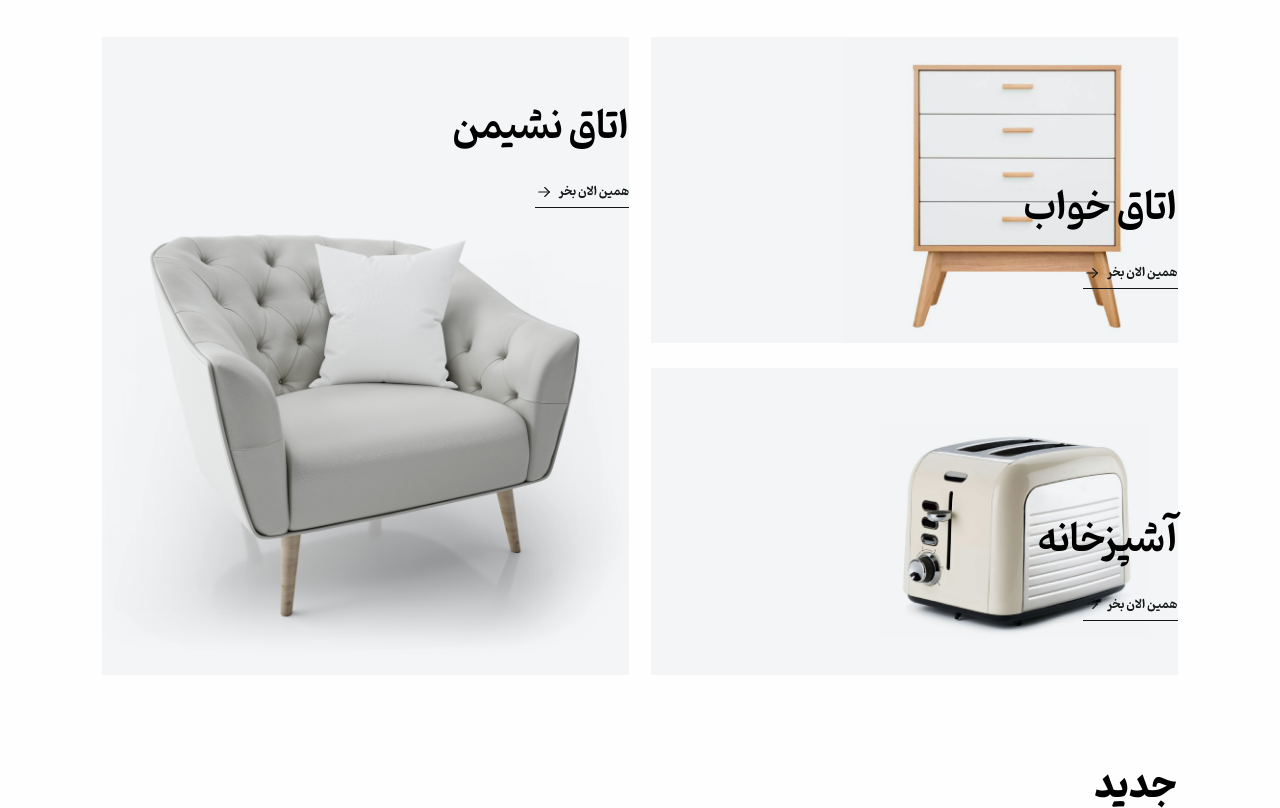
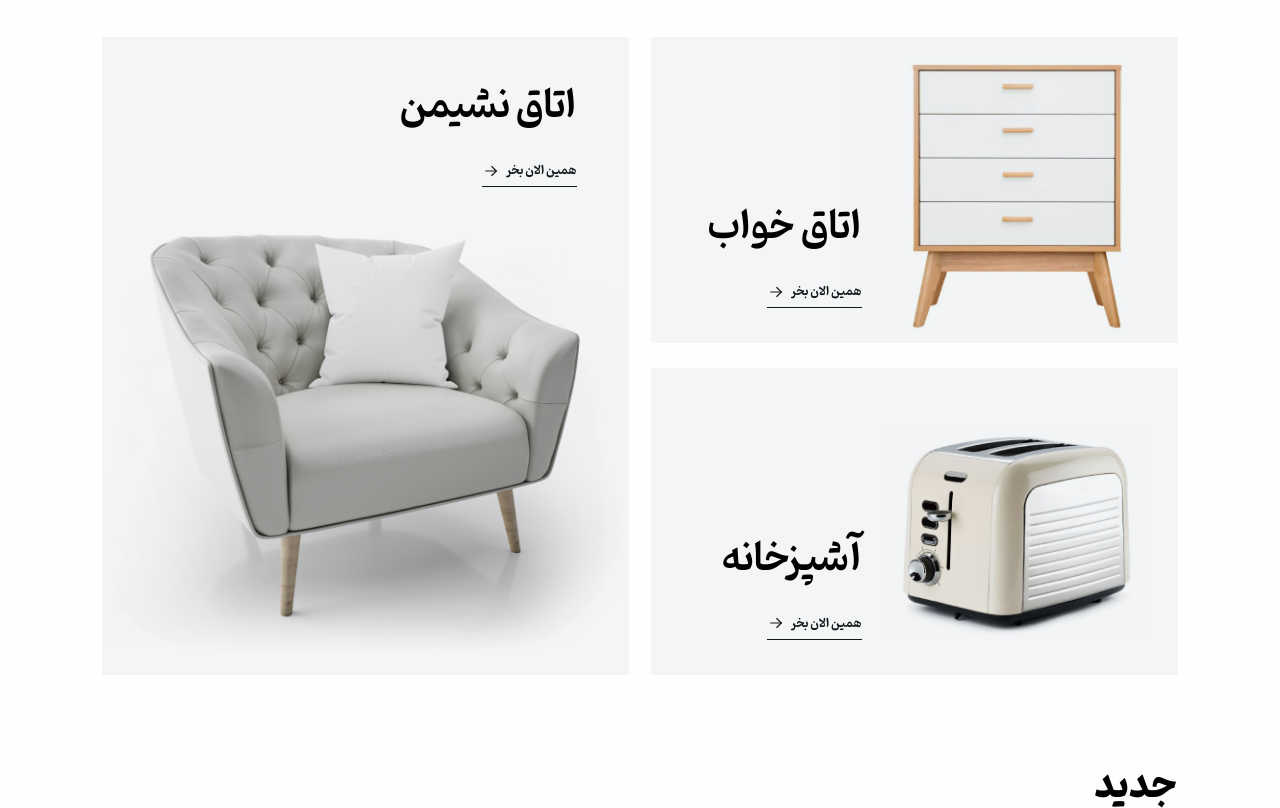
Before and after one commit to marjanradfar/E-Commerce, a website built with Vite: page page/Home.html in a window 1280 px wide. Shown: the part 861-1669 px from the top of the page. Built offline with nearby package versions, Linux system fonts and the light colour scheme.

Commit message:
fix text in item bannerShop in home page

```diff
--- a/assets/style/home/_bannerShop.scss
+++ b/assets/style/home/_bannerShop.scss
@@ -4,7 +4,6 @@
   display: grid;
   grid-template-columns: 49% 49%;
   gap: 2%;
-  //margin-bottom: 3rem;
   @include break(768) {
     grid-template-columns:100%;
     align-content: center;
@@ -16,9 +15,11 @@
     cursor: pointer;
 
     &--text {
+      width: 100%;
+      padding-right: 10%;
+      padding-top: 6%;
       position: absolute;
-      margin-top: 10%;
-      margin-left: 10%;
+
 
       p {
         margin-bottom: 0.75rem;
@@ -48,8 +49,8 @@
     .bannerShop__item {
 
       .bannerShop__item--text {
-        margin-left: 8%;
-        bottom: 20%;
+        bottom: 14%;
+        padding-right: 60%;
       }
     }
   }
```
